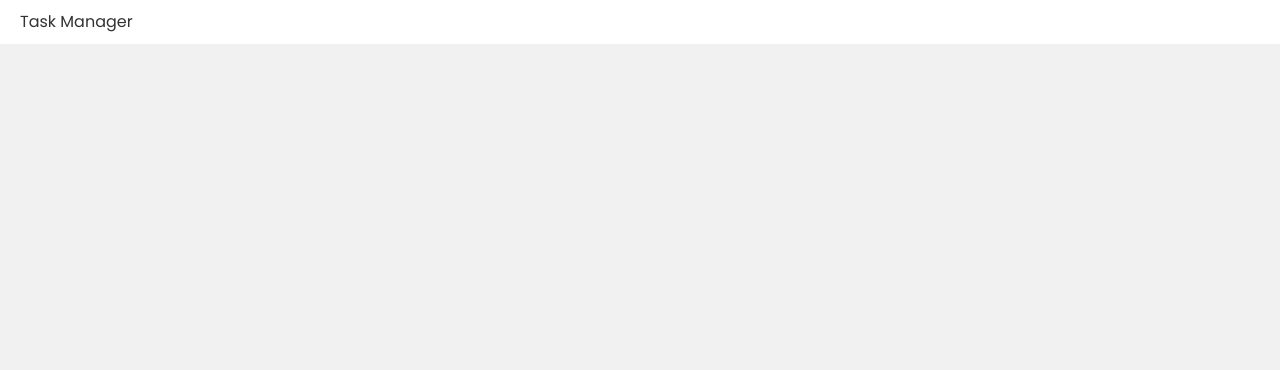
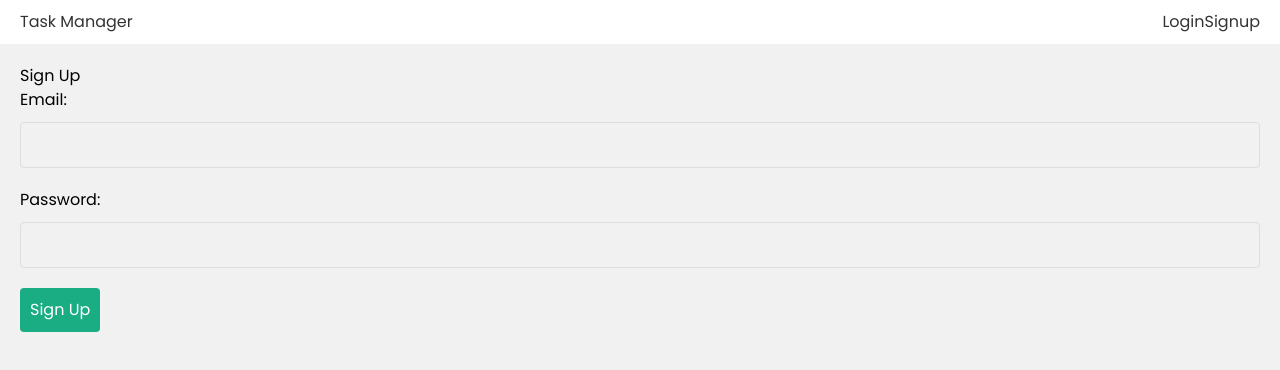
Before and after one commit to superansh55/Task-Manger-Todo-with-Authentication, a React app in the folder frontend/: page /signup in a window 1280 px wide. Before the commit this address had no page. Shown: the top 370 px of the page. Built offline with nearby package versions, Linux system fonts and the light colour scheme; the HTML template or start-up script is replaced by a standard one.

Commit message:
completed auth logic and signup/login components and implemented user - data relation ship with bearer tokens to get userspecific data

```diff
--- a/frontend/src/App.jsx
+++ b/frontend/src/App.jsx
@@ -1,9 +1,13 @@
-import {BrowserRouter,Routes,Route} from 'react-router-dom'
+import {BrowserRouter,Routes,Route,Navigate} from 'react-router-dom'
+import { useAuthContext } from './hooks/useAuthContext';
 import Navbar from './components/Navbar';
 import Home from './pages/Home'
+import Login from './pages/Login';
+import Signup from './pages/Signup';
+
 
 function App() {
-
+ const {user}=useAuthContext()
 
   return (
     <>
@@ -12,9 +16,15 @@ function App() {
      <Navbar/>
       <div className="pages">
         <Routes>
-          <Route
-          path='/'
-           element={<Home/>}/>
+
+          <Route path='/' element={user?<Home/>:<Navigate to='/login'/>}/>
+        </Routes>
+         <Routes>
+          <Route path='/login' element={!user?<Login/>:<Navigate to="/"/>}/>
+        </Routes>
+         <Routes>
+          <Route path='/signup' element={!user?<Signup/>:<Navigate to="/"/>}/>
+
         </Routes>
       </div>
      </BrowserRouter>
--- a/frontend/src/components/Navbar.jsx
+++ b/frontend/src/components/Navbar.jsx
@@ -1,12 +1,35 @@
 import {Link} from 'react-router-dom'
+import { useLogout } from "../hooks/useLogout";
+import { useAuthContext } from "../hooks/useAuthContext";
 
 const Navbar = () => {
+    const {logout}=useLogout()
+    const {user}=useAuthContext()
+     const handleClick=()=>{
+    logout()
+  }
     return (
         <header>
             <div className="container">
                 <Link to='/'>
                     <h1>Task Manager</h1>
                 </Link>
+                <nav>
+              {user &&(
+                       <div>
+                <span>{user.email}</span>
+                <button onClick={handleClick}>Log out</button>
+              </div>
+              )}
+            {!user &&(
+                <div>
+                <Link to="/login">Login</Link>
+                <Link to="/signup">Signup</Link>
+              </div>
+
+            )}
+
+            </nav>
             </div>
         </header>
      );
--- a/frontend/src/components/TaskDetails.jsx
+++ b/frontend/src/components/TaskDetails.jsx
@@ -2,11 +2,20 @@
 import formatDistanceToNow from "date-fns/formatDistanceToNow";
 import format from "date-fns/format";
 import { useTaskContext } from "../hooks/useTasksContext";
+import { useAuthContext } from "../hooks/useAuthContext";
 const TaskDetails = ({ task }) => {
      const { dispatch } = useTaskContext();
+       const { user } = useAuthContext();
   const handleClick = async () => {
+     if(!user){
+            return
+        }
     const response= await fetch('http://localhost:4000/api/tasks/'+task._id,{
-        method: 'DELETE'
+        method: 'DELETE',
+            headers:{
+                 'Authorization':`Bearer ${user.token}`
+            }
+
     })
     const json  = await response.json()
     if(response.ok){
--- a/frontend/src/components/TaskForm.jsx
+++ b/frontend/src/components/TaskForm.jsx
@@ -1,5 +1,6 @@
 import { useState } from "react";
 import { useTaskContext } from "../hooks/useTasksContext";
+import { useAuthContext } from "../hooks/useAuthContext";
 
 const TaskForm = () => {
   const [title, setTitle] = useState("");
@@ -7,10 +8,14 @@ const TaskForm = () => {
   const [date, setDate] = useState("");
   const [error, setError] = useState(null);
   const { dispatch } = useTaskContext();
+    const { user } = useAuthContext();
 
   const handleSubmit = async (e) => {
     e.preventDefault();
-
+if (!user) {
+      setError("You must be logged in");
+      return;
+    }
     const task = { title, description, date };
 
     const response = await fetch("http://localhost:4000/api/tasks", {
@@ -18,6 +23,7 @@ const TaskForm = () => {
       body: JSON.stringify(task),
       headers: {
         "Content-Type": "application/json",
+         Authorization: `Bearer ${user.token}`,
       },
     });
     const json = await response.json();
--- /dev/null
+++ b/frontend/src/context/AuthContext.jsx
@@ -0,0 +1,34 @@
+import {createContext,useReducer,useEffect} from 'react'
+
+export const AuthContext=createContext()
+
+export const authReducer=(state,action)=>{
+    switch(action.type){
+        case 'LOGIN':
+            return {user:action.payload}
+        case 'LOGOUT':
+            return{user:null}
+        default:
+            return state
+    }
+}
+
+export const AuthContextProvider= ({children})=>{
+    const [state,dispatch]= useReducer(authReducer,{
+        user:null
+    })
+    useEffect(()=>{
+        const user=JSON.parse(localStorage.getItem('user'))
+        if(user){
+            dispatch({type:'LOGIN',payload:user})
+        }
+    },[])
+    console.log('AuthContext state:',state);
+
+    return (
+        <AuthContext.Provider value={{...state,dispatch}}>
+            {children}
+        </AuthContext.Provider>
+    )
+
+}
--- /dev/null
+++ b/frontend/src/hooks/useAuthContext.jsx
@@ -0,0 +1,11 @@
+import { AuthContext } from "../context/AuthContext";
+import { useContext } from "react";
+
+export const useAuthContext=()=>{
+    const context = useContext(AuthContext);
+    if(!context){
+        throw Error('useAuthContext must be used inside an AuthContextProvider');
+    }
+
+    return context
+}
--- /dev/null
+++ b/frontend/src/hooks/useLogin.jsx
@@ -0,0 +1,32 @@
+import { useState } from "react";
+import { useAuthContext } from "./useAuthContext";
+
+export const useLogin = () => {
+  const [error, setError] = useState(null);
+  const [isLoading, setIsLoading] = useState(null);
+  const { dispatch } = useAuthContext();
+  const login = async (email, password) => {
+    setIsLoading(true);
+    setError(null);
+    const response = await fetch("http://localhost:4000/api/user/login", {
+      method: "POST",
+      headers: { "Content-Type": "application/json" },
+      body: JSON.stringify({ email, password }),
+    });
+    const json = await response.json();
+
+    if (!response.ok) {
+      setIsLoading(false);
+      setError(json.error);
+    }
+    if (response.ok) {
+      localStorage.setItem("user", JSON.stringify(json));
+
+      //udpate auth context
+      dispatch({ type: "LOGIN", payload: json });
+      setIsLoading(false);
+    }
+  };
+
+  return { login, isLoading, error };
+};
--- /dev/null
+++ b/frontend/src/hooks/useLogout.jsx
@@ -0,0 +1,17 @@
+import { useAuthContext } from "./useAuthContext"
+import { useTaskContext } from "./useTasksContext"
+export const  useLogout=()=>{
+    const {dispatch}=useAuthContext()
+    const {dispatch:tasksDispatch}=useTaskContext()
+    const logout =()=>{
+
+        //remove user from storage
+        localStorage.removeItem('user')
+
+        dispatch({type:'LOGOUT'})
+        workoutsDispatch({type:'SET_TASKS',payload:null})
+
+    }
+    return {logout}
+
+}
--- /dev/null
+++ b/frontend/src/hooks/useSignup.jsx
@@ -0,0 +1,32 @@
+import { useState } from "react";
+import { useAuthContext } from "./useAuthContext";
+
+export const useSignup = () => {
+  const [error, setError] = useState(null);
+  const [isLoading, setIsLoading] = useState(null);
+  const { dispatch } = useAuthContext();
+  const signup = async (email, password) => {
+    setIsLoading(true);
+    setError(null);
+    const response = await fetch("http://localhost:4000/api/user/signup", {
+      method: "POST",
+      headers: { "Content-Type": "application/json" },
+      body: JSON.stringify({ email, password }),
+    });
+    const json = await response.json();
+
+    if (!response.ok) {
+      setIsLoading(false);
+      setError(json.error);
+    }
+    if (response.ok) {
+      localStorage.setItem("user", JSON.stringify(json));
+
+      //udpate auth context
+      dispatch({ type: "LOGIN", payload: json });
+      setIsLoading(false);
+    }
+  };
+
+  return { signup, isLoading, error };
+};
--- a/frontend/src/main.jsx
+++ b/frontend/src/main.jsx
@@ -3,12 +3,15 @@ import { createRoot } from 'react-dom/client'
 import './index.css'
 import App from './App.jsx'
 import { TasksContextProvider } from './context/TaskContext.jsx';
+import { AuthContextProvider } from './context/AuthContext';
 
 createRoot(document.getElementById('root')).render(
 <React.StrictMode>
+   <AuthContextProvider>
   <TasksContextProvider>
     <App />
     </TasksContextProvider>
+    </AuthContextProvider>
  </React.StrictMode>
 
 )
--- /dev/null
+++ b/frontend/src/pages/Login.jsx
@@ -0,0 +1,33 @@
+import { useState } from "react";
+import { useLogin } from "../hooks/useLogin";
+
+const Login=()=>{
+    const [email,setEmail]=useState('')
+     const [password,setPassword]=useState('')
+     const {login,error,isLoading}=useLogin()
+const handleSubmit= async(e)=>{
+    e.preventDefault()
+   await login(email,password);
+
+
+}
+    return(
+        <form className="login" onSubmit={handleSubmit}>
+            <h2>Login</h2>
+            <label >Email:</label>
+            <input type="email"
+            onChange={(e)=>setEmail(e.target.value)}
+            value={email}
+             />
+              <label >Password:</label>
+            <input type="password"
+            onChange={(e)=>setPassword(e.target.value)}
+            value={password}
+             />
+        <button disabled={isLoading}>Login</button>
+             {error&& <div className="error">{error}</div>}
+        </form>
+    )
+}
+
+export default Login
--- /dev/null
+++ b/frontend/src/pages/Signup.jsx
@@ -0,0 +1,33 @@
+import { useState } from "react";
+import { useSignup } from "../hooks/useSignup";
+
+const Signup=()=>{
+    const [email,setEmail]=useState('')
+     const [password,setPassword]=useState('')
+     const {signup,isLoading,error}=useSignup()
+const handleSubmit= async(e)=>{
+    e.preventDefault()
+   await signup(email,password)
+
+
+}
+    return(
+        <form className="signup" onSubmit={handleSubmit}>
+            <h2>Sign Up</h2>
+            <label >Email:</label>
+            <input type="email"
+            onChange={(e)=>setEmail(e.target.value)}
+            value={email}
+             />
+              <label >Password:</label>
+            <input type="password"
+            onChange={(e)=>setPassword(e.target.value)}
+            value={password}
+             />
+        <button>Sign Up</button>
+            {error&& <div className="error">{error}</div>}
+        </form>
+    )
+}
+
+export default Signup
```
